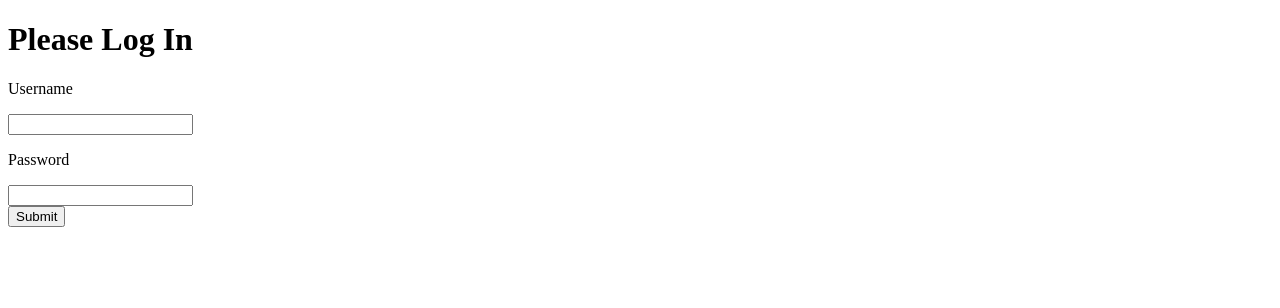
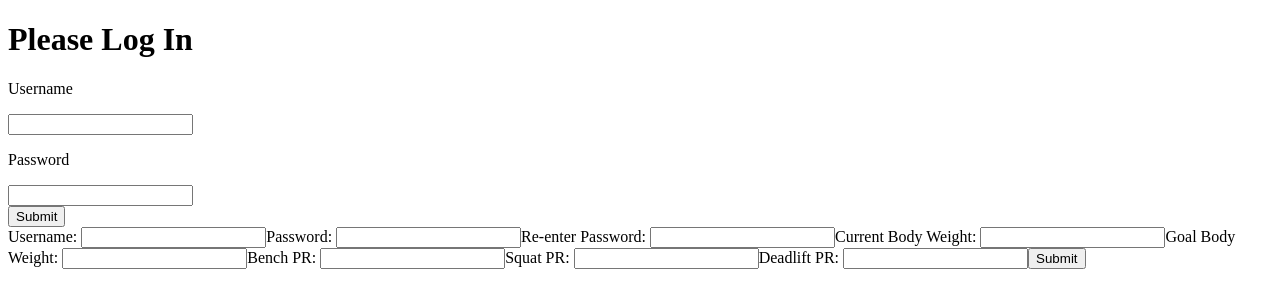
Before and after one commit to dylanwiseman/pound-4-pound, a React (Create React App) app in the folder client/: page /#/home in a window 1280 px wide. Shown: the top 308 px of the page. Built offline with nearby package versions, Linux system fonts and the light colour scheme.

Commit message:
login and signup working

```diff
--- a/client/src/components/App.js
+++ b/client/src/components/App.js
@@ -1,54 +1,125 @@
 import React, { useEffect, useState } from "react";
-import { BrowserRouter, Switch, Route } from "react-router-dom";
+import { HashRouter, Switch, Route } from "react-router-dom";
 import Home from "./Home";
 import LeaderBoard from "./LeaderBoard";
-// import axios from "axios";
+import axios from "axios";
 import Login from "./Login";
 // import { getAuth, onAuthStateChanged } from "firebase/auth";
 import useToken from "./useToken";
+import { useHistory } from "react-router";
+import Logout from "./Logout";
+import Signup from "./Signup";
 
 export default function App() {
   const { token, setToken } = useToken();
-  // const [user, setUser] = useState(undefined);
+  const [username, setUserName] = useState();
+  const [currentWeight, setCurrentWeight] = useState();
+  const [goalWeight, setGoalWeight] = useState();
+  const [benchPR, setBenchPR] = useState();
+  const [squatPR, setSquatPR] = useState();
+  const [deadliftPR, setDeadliftPR] = useState();
+  const [password, setPassword] = useState();
 
-  // const observeAuth = () => {
-  //   const auth = getAuth();
-  //   onAuthStateChanged(auth, (user) => {
-  //     console.log("the user is being set ", user);
-  //     setUser(user);
-  //   });
-  // };
+  //useHistory lets us push to the home page after logging in:
+  let history = useHistory();
+  const location = { pathname: "/home" };
 
-  // useEffect(() => {
-  //   try {
-  //     observeAuth();
-  //   } catch (error) {
-  //     console.log(error);
-  //   }
-  // }, []);
+  async function loginUser(username, password) {
+    console.log("Loggin in: ", username, password);
+    // need a username and password to be sent on body
+    const credentials = { username: username, password: password };
+    const { data } = await axios.post(
+      "http://localhost:4004/api/auth/login",
+      credentials
+    );
+    // update the route to reroute user
+    history.push(location);
+    console.log(window.history);
+    // set user stats:
+    let { currentWeight, goalWeight, benchPR, squatPR, deadliftPR } =
+      data.result;
+    await setCurrentWeight(currentWeight);
+    await setGoalWeight(goalWeight);
+    await setBenchPR(benchPR);
+    await setSquatPR(squatPR);
+    await setDeadliftPR(deadliftPR);
+    await console.log(currentWeight);
+    // set auth token:
+    console.log(data);
+    return data;
+  }
 
   if (!token) {
-    return <Login setToken={setToken} />;
+    return (
+      <>
+        <Login
+          setToken={setToken}
+          loginUser={loginUser}
+          username={username}
+          password={password}
+          setUserName={setUserName}
+          setPassword={setPassword}
+        />
+        <Signup
+          loginUser={loginUser}
+          setUserName={setUserName}
+          setPassword={setPassword}
+          setToken={setToken}
+        />
+      </>
+    );
   }
 
   return (
     <div className="App">
       <h1>Pound4Pound</h1>
-      <BrowserRouter>
+      <h3>{username ? username : "no user"}</h3>
+      <Logout />
+      <HashRouter>
         <Switch>
-          <Route exact path="/home">
-            <Home />
+          <Route path="/home">
+            <Home
+              currentWeight={currentWeight}
+              goalWeight={goalWeight}
+              benchPR={benchPR}
+              squatPR={squatPR}
+              deadliftPR={deadliftPR}
+            />
           </Route>
-          <Route exact path="/leaderboard">
+          <Route path="/leaderboard">
             <LeaderBoard />
           </Route>
         </Switch>
-      </BrowserRouter>
+      </HashRouter>
     </div>
   );
 }
+
+// setCurrenWeight={setCurrentWeight}
+//           setGoalWeight={setGoalWeight}
+//           setBenchPR={setBenchPR}
+//           setSquatPR={setSquatPR}
+//           setDeadliftPR={setDeadliftPR}
 
 // const PrivateRoute = (props) => {
 //   return <Route {...props}>{props.user ? props.children : <Login />}</Route>;
 // };
 // export default App;
+
+// const [user, setUser] = useState(undefined);
+
+// const observeAuth = () => {
+//   const auth = getAuth();
+//   onAuthStateChanged(auth, (user) => {
+//     console.log("the user is being set ", user);
+//     setUser(user);
+//   });
+// };
+
+// useEffect(() => {
+//   try {
+//     observeAuth();
+//   } catch (error) {
+//     console.log(error);
+//   }
+// }, []);
--- a/client/src/components/Login.js
+++ b/client/src/components/Login.js
@@ -1,26 +1,20 @@
-import React, { useState } from "react";
+// import React, { useState } from "react";
 import PropTypes from "prop-types";
+// import axios from "axios";
+// import { withRouter, useHistory } from "react-router";
 
-async function loginUser(credentials) {
-  return fetch("http://localhost:4004/login", {
-    method: "POST",
-    headers: {
-      "Content-Type": "application/json",
-    },
-    body: JSON.stringify(credentials),
-  }).then((data) => data.json());
-}
-
-export default function Login({ setToken }) {
-  const [username, setUserName] = useState();
-  const [password, setPassword] = useState();
-
+export default function Login({
+  setToken,
+  loginUser,
+  setUserName,
+  setPassword,
+  username,
+  password,
+}) {
+  // Submit Handler calls loginUser and setToken from App
   const handleSubmit = async (e) => {
     e.preventDefault();
-    const token = await loginUser({
-      username,
-      password,
-    });
+    const token = await loginUser(username, password);
     setToken(token);
   };
 
@@ -50,6 +44,28 @@ export default function Login({ setToken }) {
 Login.propTypes = {
   setToken: PropTypes.func.isRequired,
 };
+
+//   const [username, setUserName] = useState();
+//   const [password, setPassword] = useState();
+
+//   let history = useHistory();
+//   const location = { pathname: "/home" };
+
+//   async function loginUser() {
+//     console.log(username, password);
+//     // need a username and password to be sent on body
+//     const credentials = { username: username, password: password };
+//     const { data } = await axios.post(
+//       "http://localhost:4004/api/auth/login",
+//       credentials
+//     );
+//     // update the route to reroute user
+//     history.push(location);
+//     console.log(window.history);
+//     // set auth token:
+//     console.log(data);
+//     return data;
+//   }
 
 // import React, { useState } from "react";
 // import {
--- /dev/null
+++ b/client/src/components/Logout.js
@@ -0,0 +1,16 @@
+import React from "react";
+
+// Logout button removes the token from session storage and reloads the page:
+
+export default function Logout() {
+  return (
+    <button
+      onClick={() => {
+        window.sessionStorage.clear();
+        window.location.reload();
+      }}
+    >
+      Logout
+    </button>
+  );
+}
--- a/client/src/components/Signup.js
+++ b/client/src/components/Signup.js
@@ -1,87 +1,93 @@
 import React, { useState } from "react";
-import {
-  getAuth,
-  createUserWithEmailAndPassword,
-  signInWithEmailAndPassword,
-} from "firebase/auth";
-import { useHistory } from "react-router-dom";
+import axios from "axios";
 
-export default function Login() {
-  const history = useHistory();
-  const [email, setEmail] = useState("");
-  const [password, setPassword] = useState("");
+export default function Signup({
+  loginUser,
+  setUserName,
+  setPassword,
+  setToken,
+}) {
+  //This state is used just to create the new user, it's different from the state used in App:
+  const [newUsername, setNewUserName] = useState("");
+  const [currentWeight, setCurrentWeight] = useState("");
+  const [goalWeight, setGoalWeight] = useState("");
+  const [benchPR, setBenchPR] = useState("");
+  const [squatPR, setSquatPR] = useState("");
+  const [deadliftPR, setDeadliftPR] = useState("");
+  const [newPassword, setNewPassword] = useState("");
   const [passwordConfirm, setPasswordConfirm] = useState("");
-  const [username, setUsername] = useState("");
-  const [currentWeight, setCurrentWeight] = useState(0);
-  const [goalWeight, setGoalWeight] = useState(0);
-  const [benchPR, setBenchPR] = useState(0);
-  const [squatPR, setSquatPR] = useState(0);
-  const [deadliftPR, setDeadliftPR] = useState(0);
 
-  const register = async () => {
-    try {
-      console.log("hellow");
-      const auth = getAuth();
-      console.log("second log");
-      const userCredentials = await createUserWithEmailAndPassword(
-        auth,
-        email,
-        password
-      );
-      console.log(userCredentials);
-    } catch (error) {
-      alert(error.message);
+  async function register() {
+    if (newPassword !== passwordConfirm) {
+      alert("Passwords do not match");
+      return;
     }
-  };
+    console.log("inside register function");
 
-  const login = async () => {
-    try {
-      const auth = getAuth();
-      const userCredentials = await signInWithEmailAndPassword(
-        auth,
-        email,
-        password
-      );
-      console.log(userCredentials);
-      history.push("/home");
-    } catch (error) {
-      alert(error.message);
-    }
+    // the states are strings, we have to turn them into numbers before we send them to the database:
+    let currentWeightNum = parseInt(currentWeight);
+    let goalWeightNum = parseInt(goalWeight);
+    let benchPRNum = parseInt(benchPR);
+    let squatPRNum = parseInt(squatPR);
+    let deadliftPRNum = parseInt(deadliftPR);
+
+    //making a post request to add the user:
+    const { data } = await axios.post(
+      "http://localhost:4004/api/auth/register",
+      {
+        newUsername,
+        newPassword,
+        currentWeightNum,
+        goalWeightNum,
+        benchPRNum,
+        squatPRNum,
+        deadliftPRNum,
+      }
+    );
+    console.log(
+      newUsername,
+      newPassword,
+      currentWeight,
+      goalWeight,
+      benchPR,
+      squatPR,
+      deadliftPR
+    );
+    console.log(data);
+  }
+
+  const handleSubmit = async (e) => {
+    e.preventDefault();
+    console.log("clicked");
+    await register();
+    console.log(newUsername);
+    await setUserName(newUsername);
+    console.log(newPassword);
+    await setPassword(newPassword);
+
+    //call loginUser with the username and password we just created and set the token:
+    const token = await loginUser(newUsername, newPassword);
+    setToken(token);
   };
 
   return (
     <div>
-      <form
-        onSubmit={(e) => {
-          e.preventDefault();
-          register();
-          login();
-        }}
-      >
-        <label htmlFor="email">Email Address: </label>
-        <input
-          type="text"
-          id="email"
-          value={email}
-          onChange={(e) => {
-            setEmail(e.target.value);
-          }}
-        />
+      <form onSubmit={handleSubmit}>
         <label htmlFor="username">Username: </label>
         <input
           type="text"
           id="username"
-          value={username}
+          value={newUsername}
           onChange={(e) => {
-            setEmail(e.target.value);
+            setNewUserName(e.target.value);
           }}
         />
         <label htmlFor="password">Password: </label>
         <input
           type="password"
-          value={password}
+          value={newPassword}
           onChange={(e) => {
-            setPassword(e.target.value);
+            setNewPassword(e.target.value);
           }}
         />
         <label htmlFor="passwordConfirm">Re-enter Password: </label>
@@ -89,7 +95,47 @@ export default function Login() {
           type="password"
           value={passwordConfirm}
           onChange={(e) => {
-            setPassword(e.target.value);
+            setPasswordConfirm(e.target.value);
+          }}
+        />
+        <label htmlFor="currentWeight">Current Body Weight: </label>
+        <input
+          type="text"
+          value={currentWeight}
+          onChange={(e) => {
+            setCurrentWeight(e.target.value);
+          }}
+        />
+        <label htmlFor="goalWeight">Goal Body Weight: </label>
+        <input
+          type="text"
+          value={goalWeight}
+          onChange={(e) => {
+            setGoalWeight(e.target.value);
+          }}
+        />
+        <label htmlFor="benchPR">Bench PR: </label>
+        <input
+          type="text"
+          value={benchPR}
+          onChange={(e) => {
+            setBenchPR(e.target.value);
+          }}
+        />
+        <label htmlFor="squatPR">Squat PR: </label>
+        <input
+          type="text"
+          value={squatPR}
+          onChange={(e) => {
+            setSquatPR(e.target.value);
+          }}
+        />
+        <label htmlFor="deadliftPR">Deadlift PR: </label>
+        <input
+          type="text"
+          value={deadliftPR}
+          onChange={(e) => {
+            setDeadliftPR(e.target.value);
           }}
         />
         <input type="submit" />
@@ -97,3 +143,61 @@ export default function Login() {
     </div>
   );
 }
+
+// setUserName,
+// setPassword,
+// setBenchPR,
+// setSquatPR,
+// setDeadliftPR,
+// setGoalWeight,
+// setCurrentWeight,
+
+// import React, { useState } from "react";
+// import {
+//   getAuth,
+//   createUserWithEmailAndPassword,
+//   signInWithEmailAndPassword,
+// } from "firebase/auth";
+// import { useHistory } from "react-router-dom";
+
+//   const history = useHistory();
+//   const [email, setEmail] = useState("");
+//   const [password, setPassword] = useState("");
+//   const [passwordConfirm, setPasswordConfirm] = useState("");
+//   const [username, setUsername] = useState("");
+//   const [currentWeight, setCurrentWeight] = useState(0);
+//   const [goalWeight, setGoalWeight] = useState(0);
+//   const [benchPR, setBenchPR] = useState(0);
+//   const [squatPR, setSquatPR] = useState(0);
+//   const [deadliftPR, setDeadliftPR] = useState(0);
+
+//   const register = async () => {
+//     try {
+//       console.log("hellow");
+//       const auth = getAuth();
+//       console.log("second log");
+//       const userCredentials = await createUserWithEmailAndPassword(
+//         auth,
+//         email,
+//         password
+//       );
+//       console.log(userCredentials);
+//     } catch (error) {
+//       alert(error.message);
+//     }
+//   };
+
+//   const login = async () => {
+//     try {
+//       const auth = getAuth();
+//       const userCredentials = await signInWithEmailAndPassword(
+//         auth,
+//         email,
+//         password
+//       );
+//       console.log(userCredentials);
+//       history.push("/home");
+//     } catch (error) {
+//       alert(error.message);
+//     }
+//   };
--- a/client/src/components/useToken.js
+++ b/client/src/components/useToken.js
@@ -1,4 +1,7 @@
 import { useState } from "react";
+
+//Token is saved returned from our login and register functions, then saved into sessionStorage.
+//If there's no token in sessionStorage, App will return the Login and Signup components.
 
 export default function useToken() {
   const getToken = () => {
```
Also changed, not shown: client/src/components/Home.js (+17 -2 lines), 2 other files (tests, documents, lock files or other folders).
